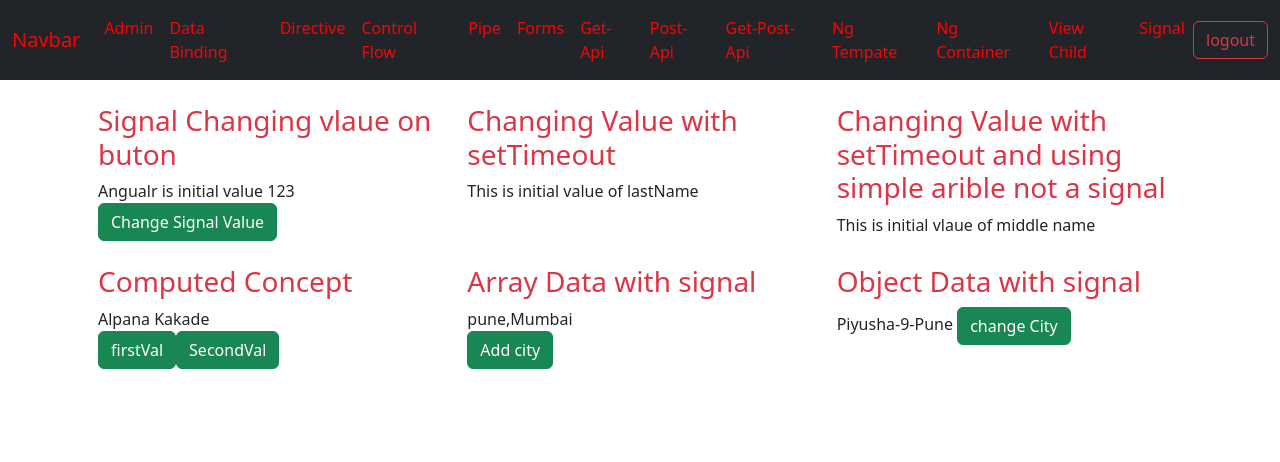
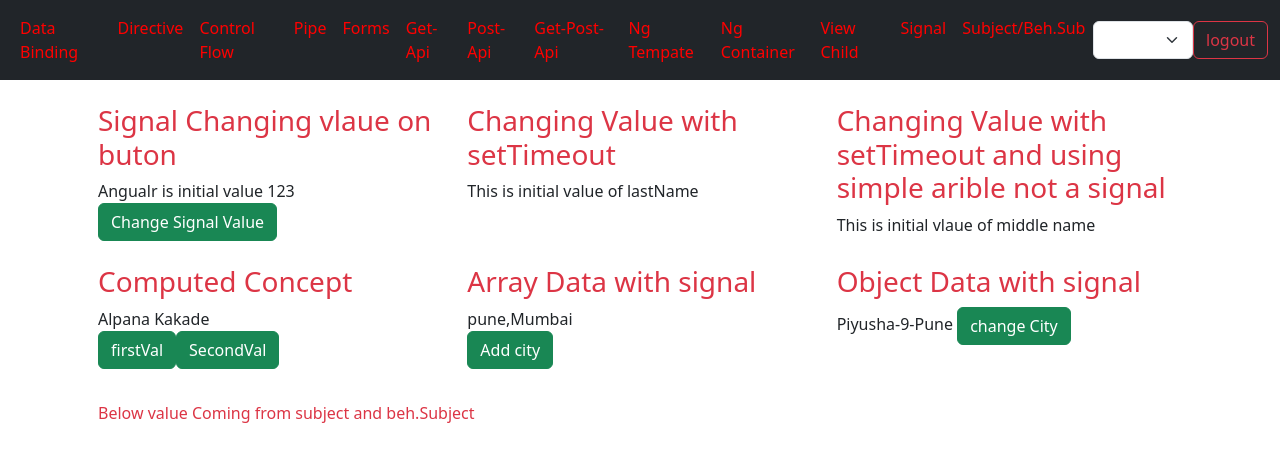
Before and after one commit to KakadeAlpana/Routing, an Angular app: page /signal in a window 1280 px wide. Shown: the top 462 px of the page. Built offline with nearby package versions, Linux system fonts and the light colour scheme.

Commit message:
subject and beh.subj

```diff
--- a/src/components/layout/layout.component.html
+++ b/src/components/layout/layout.component.html
@@ -1,14 +1,14 @@
 <nav class="navbar navbar-expand-lg bg-dark ">
   <div class="container-fluid">
-    <a class="navbar-brand" href="#">Navbar</a>
+    <!-- <a class="navbar-brand" href="#">Navbar</a> -->
     <button class="navbar-toggler" type="button" data-bs-toggle="collapse" data-bs-target="#navbarSupportedContent" aria-controls="navbarSupportedContent" aria-expanded="false" aria-label="Toggle navigation">
       <span class="navbar-toggler-icon"></span>
     </button>
     <div class="collapse navbar-collapse" id="navbarSupportedContent">
       <ul class="navbar-nav me-auto mb-2 mb-lg-0">
-        <li class="nav-item">
+        <!-- <li class="nav-item">
           <a class="nav-link active" aria-current="page" routerLink="admin">Admin</a>
-        </li>
+        </li> -->
         <li class="nav-item">
           <a class="nav-link" routerLink="data-binding">Data Binding</a>
         </li>
@@ -45,10 +45,18 @@
          <li class="nav-item">
           <a class="nav-link" routerLink="signal">Signal</a>
         </li>
+         <li class="nav-item">
+          <a class="nav-link" routerLink="subjectAndBehSub">Subject/Beh.Sub</a>
+        </li>
       </ul>
       <form class="d-flex" role="search">
         <!-- <input class="form-control me-2" type="search" placeholder="Search" aria-label="Search"/> -->
         <!-- <button class="btn btn-outline-danger" type="submit" routerLink="login">Login</button> -->
+        <select class="form-select" [(ngModel)]="userRole" (ngModelChange)="roleChange($event)" name="userRole">
+          <option>Admin</option>
+          <option>Devloper</option>
+          <option>Backend</option>
+        </select>
         <p class="text-white mr-2">{{loggedUserData}}</p>
         <button class="btn btn-outline-danger" type="submit"(click)="onLogout()">logout</button>
       </form>
--- a/src/components/layout/layout.component.ts
+++ b/src/components/layout/layout.component.ts
@@ -1,18 +1,21 @@
 import { Component, inject } from '@angular/core';
-import { Router, RouterOutlet,RouterLink } from '@angular/router';
+import { FormsModule } from '@angular/forms';
+import { Router, RouterOutlet, RouterLink } from '@angular/router';
+import { GetapiCallService } from '../../otherservice/services/getapi-call.service';
 
 @Component({
   selector: 'app-layout',
-  imports: [RouterOutlet,RouterLink],
+  imports: [RouterOutlet, RouterLink, FormsModule],
   templateUrl: './layout.component.html',
   styleUrl: './layout.component.css'
 })
 export class LayoutComponent {
 
-  router= inject(Router)
-  loggedUserData :any;
+  router = inject(Router)
+  loggedUserData: any;
 
-  constructor() {
+  userRole: string = ''
+  constructor(private getapiSer: GetapiCallService) {
     const loggedData = localStorage.getItem('loginData');
     this.loggedUserData = loggedData
     console.log(loggedData)
@@ -21,8 +24,17 @@ export class LayoutComponent {
     // }
   }
 
-  onLogout(){
+  onLogout() {
     localStorage.removeItem('loginData')
     this.router.navigateByUrl('/login')
   }
+
+  roleChange(role: string) {
+    debugger
+    this.getapiSer.RoleChange$.next(role);
+    this.getapiSer.NewRole$.subscribe((res: string) => {
+      this.userRole = res
+      console.log(this.userRole)
+    })
   }
+}
--- a/src/components/pipe/pipe.component.html
+++ b/src/components/pipe/pipe.component.html
@@ -53,3 +53,7 @@
     </div>
     <div class="col-3"></div>
 </div>
+
+<div class="row mt-3">
+    <div class="col-12">{{currentRole}}</div>
+</div>
--- a/src/components/pipe/pipe.component.ts
+++ b/src/components/pipe/pipe.component.ts
@@ -3,6 +3,7 @@ import { Component } from '@angular/core';
 import { interval, map, Observable } from 'rxjs';
 import { NaPipe } from '../../otherservice/custompipe/na.pipe';
 import { state } from '@angular/animations';
+import { GetapiCallService } from '../../otherservice/services/getapi-call.service';
 
 @Component({
   selector: 'app-pipe',
@@ -22,10 +23,15 @@ export class PipeComponent {
     state :'Mh'
   }
 
+  currentRole:string =''
   currentTime :Observable<Date> =new Observable<Date>
 
 
-  constructor(){
+  constructor(private getapiSer:GetapiCallService){
     this.currentTime = interval(1000).pipe(map(()=> new Date() ));
-  }
+    //
+this.getapiSer.NewRole$.subscribe((role:string)=>{
+    this.currentRole = role
+      console.log(role)
+    })  }
 }
--- a/src/components/signal/signal.component.html
+++ b/src/components/signal/signal.component.html
@@ -40,4 +40,12 @@
         </div>
 
     </div>
+
+    <br>
+    <div class="row mt-2">
+        <div class="col-12">
+            <p class="text-danger">Below value Coming from subject and beh.Subject</p>
+            {{currentRole}}
+        </div>
+    </div>
 </div>
--- a/src/components/signal/signal.component.ts
+++ b/src/components/signal/signal.component.ts
@@ -1,4 +1,5 @@
 import { ChangeDetectionStrategy, Component, computed, signal } from '@angular/core';
+import { GetapiCallService } from '../../otherservice/services/getapi-call.service';
 
 @Component({
   selector: 'app-signal',
@@ -32,13 +33,23 @@ studentObj=signal({
   city:'Pune'
 })
 
- constructor(){
+//
+currentRole:string ='';
+
+
+ constructor(private getapiSer:GetapiCallService){
   const fname = this.firstName()
   setTimeout(()=> {
     // debugger;s
     this.lastName.set("this new value changing after few sec");
     this.middleName= "this is new vlaue of few sec and used change detecion(alue will not update on UI)"
   }, 9000)
+
+  // for subject
+   this.getapiSer.RoleChange$.subscribe((role:string)=>{
+    this.currentRole = role
+      console.log(role)
+    })
  }
 
  onChangeValue(){
--- a/src/otherservice/services/getapi-call.service.ts
+++ b/src/otherservice/services/getapi-call.service.ts
@@ -1,11 +1,17 @@
 import { HttpClient } from '@angular/common/http';
 import { Injectable } from '@angular/core';
 import { Constant } from '../../app/constant/constant';
+import { BehaviorSubject, Subject } from 'rxjs';
 
 @Injectable({
   providedIn: 'root'
 })
 export class GetapiCallService {
+// subject
+ public RoleChange$:Subject<string> =new Subject<string>
+ public NewRole$:BehaviorSubject<string> =new BehaviorSubject<string>("")
+
+
    apiUrl = 'https://6842b073e1347494c31d96e1.mockapi.io/EmployeeManagement/';
   constructor(private http: HttpClient) { }
 
```
Also changed, not shown: src/app/app.routes.ts (+6 -1 lines), src/components/subject-and-beh-sub/subject-and-beh-sub.component.ts (added, +12 -0 lines), src/components/data-binding/data-binding.component.ts (line endings or trailing spaces), src/components/subject-and-beh-sub/subject-and-beh-sub.component.css (added), src/components/subject-and-beh-sub/subject-and-beh-sub.component.html (added), 1 other file (tests, documents, lock files or other folders). Lines whose indentation alone changed are shown as unchanged.
